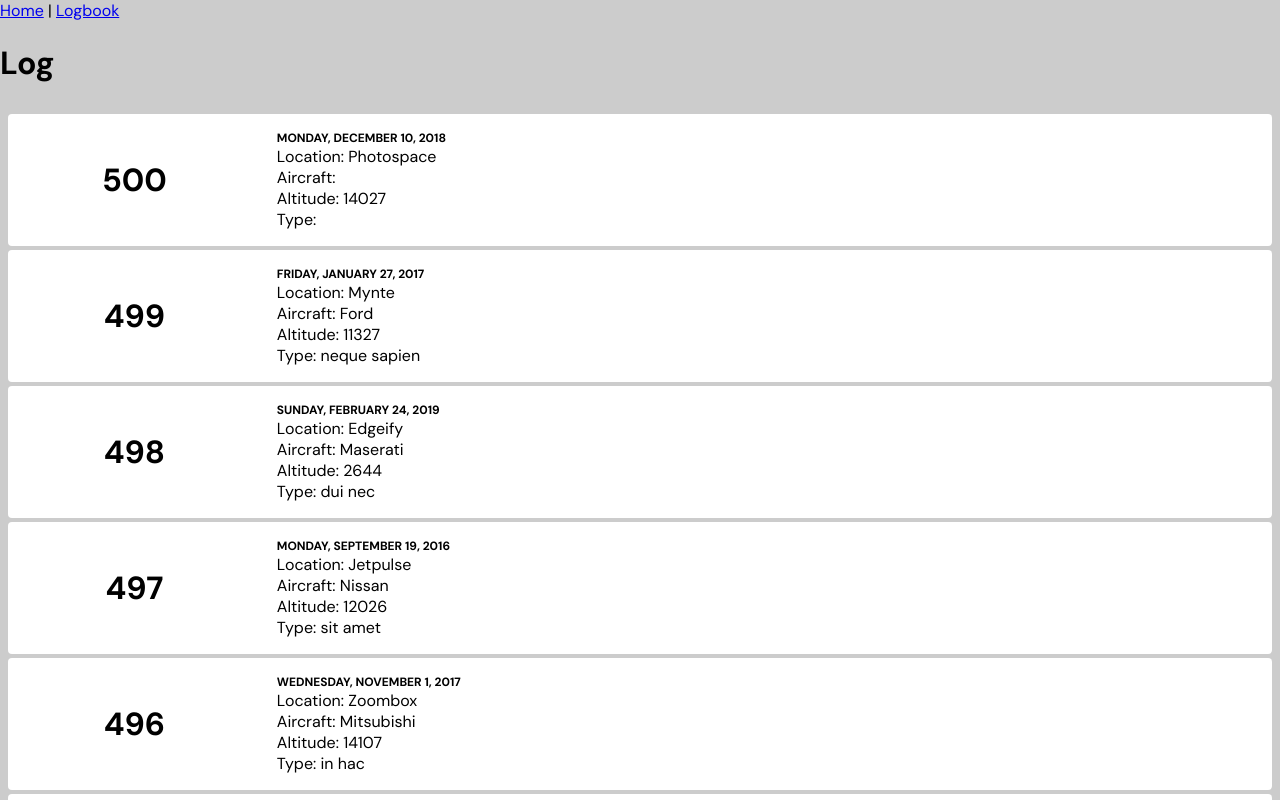
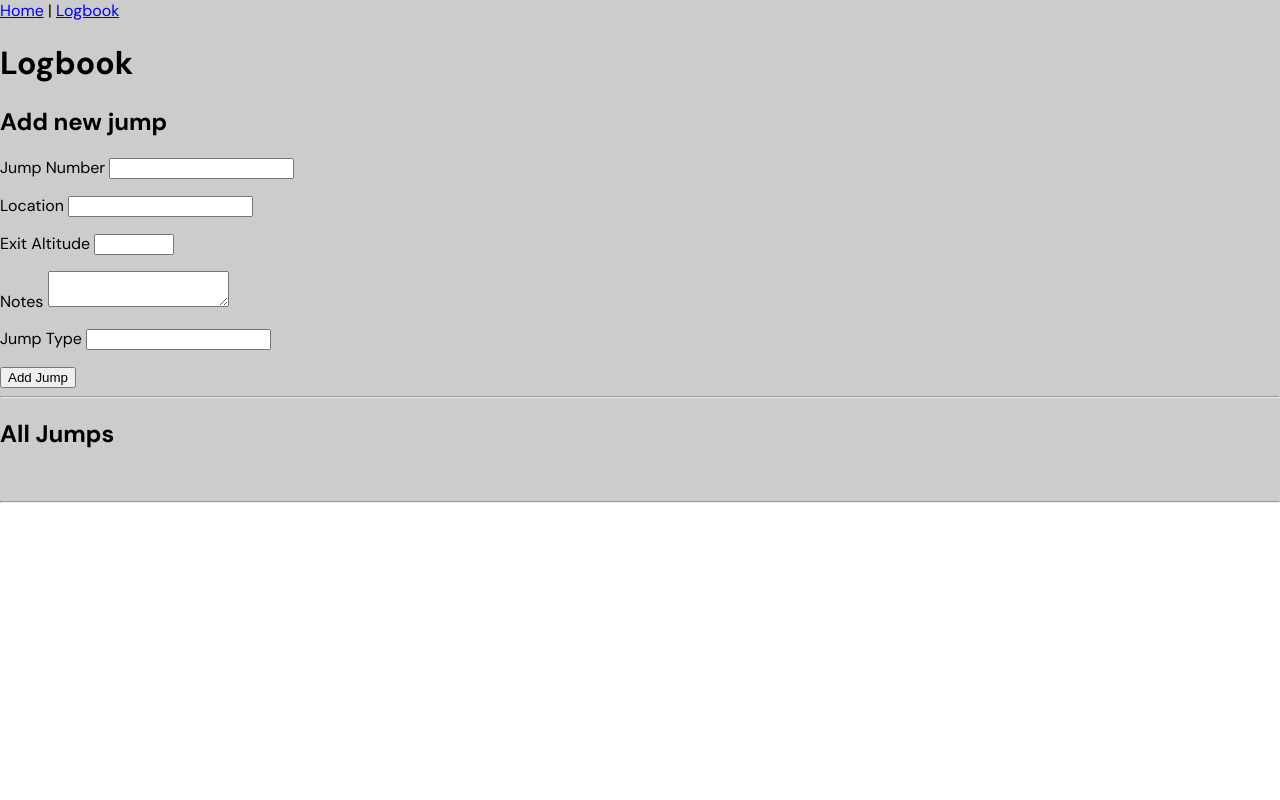
Before and after one commit to jamespatrickgibson/tracer-web, a Vue app: page /logbook in a window 1280 px wide. Shown: the top 800 px of the page. Built offline with nearby package versions, Linux system fonts and the light colour scheme.

Commit message:
Got a basic version of the add jump form working.

```diff
--- a/src/views/Log.vue
+++ b/src/views/Log.vue
@@ -1,9 +1,56 @@
 <template>
   <div class="log">
-    <h1>Log</h1>
-    <section class="logbook">
+    <h1>Logbook</h1>
+    <div class="jump-form">
+      <h2>Add new jump</h2>
+      <p>Jump Number <input v-model.number="newJump.jumpNumber" type="number"/></p>
+      <p>
+        <label>Location
+          <input v-model.lazy="newJump.location"/>
+        </label>
+      </p>
+      <p>
+        <label>Exit Altitude
+          <input v-model.lazy="newJump.exitAltitude" type="number" min="1500" max="15000"/>
+        </label>
+      </p>
+      <p>Notes <textarea v-model.lazy="newJump.notes"/></p>
+      <p>Jump Type <input v-model.lazy="newJump.jumpType"/></p>
+      <button @click="addJump">Add Jump</button>
+    </div>
+    <!--<pre>{{ newJump }}</pre>-->
+
+    <hr>
+    <h2>All Jumps</h2>
+    <!--
+    <div class="jump-list" v-for="(jump, n) in jumps" :key="jump.name">
+      <p>
+        <span><pre>{{ jump }}</pre></span>
+        <button @click="removeJump(n)">Delete Jump</button>
+      </p>
+    </div>
+    -->
+    <ol class="jumps">
+      <li v-for="(jump, n) in sortedJumps" :key="jump.jumpNumber" class="jump">
+        <p class="jump__number">{{ jump.jumpNumber }}</p>
+        <div class="jump__overview">
+          <p class="jump__date">{{ jumpDate(jump.date) }}</p>
+          <p>Location: {{ jump.location }}</p>
+          <p>Aircraft: {{ jump.aircraft }}</p>
+          <p>Altitude: {{ jump.exitAltitude }}</p>
+          <!--<p>Delay: {{ jump.freefallDelay }}s</p>-->
+          <!--<p>Notes: {{ jump.notes }}</p>-->
+          <p>Type: {{ jump.jumpType }}</p>
+          <button @click="removeJump(n)">Delete Jump</button>
+        </div>
+      </li>
+    </ol>
+
+    <hr>
+
+    <section class="logbook" v-show="false">
       <ol class="jumps">
-        <li v-for="jump in sortedJumps" :key="jump.jumpNumber" class="jump">
+        <li v-for="jump in logbook" :key="jump.jumpNumber" class="jump">
           <p class="jump__number">{{ jump.jumpNumber }}</p>
           <div class="jump__overview">
             <p class="jump__date">{{ jumpDate(jump.date) }}</p>
@@ -29,22 +76,66 @@ export default {
   name: 'log',
   data () {
     return {
-      logbook: logbookData
+      logbook: logbookData,
+      jumps: [],
+      newJump: {
+        id: null,
+        jumpNumber: null,
+        date: new Date().toISOString(),
+        location: null,
+        exitAltitude: null,
+        notes: null,
+        jumpType: null
+      }
+    }
+  },
+  mounted () {
+    if (localStorage.getItem('jumps')) {
+      try {
+        let jumpData = JSON.parse(localStorage.getItem('jumps'))
+        this.jumps = jumpData
+      } catch (e) {
+        localStorage.removeItem('jumps')
+      }
     }
   },
   computed: {
     sortedJumps () {
-      return this.logbook.slice(0).sort((b, a) => parseFloat(a.jumpNumber) - parseFloat(b.jumpNumber))
+      return this.jumps.slice(0).sort((b, a) => parseFloat(a.jumpNumber) - parseFloat(b.jumpNumber))
     }
   },
   methods: {
+    addJump () {
+      // Ensure that something is typed
+      if (!this.newJump) {
+        return
+      }
+
+      this.jumps.push(this.newJump)
+      this.newJump = {
+        id: null,
+        jumpNumber: (this.sortedJumps[0].jumpNumber + 1),
+        date: new Date().toISOString(),
+        location: null,
+        exitAltitude: null,
+        notes: null,
+        jumpType: null
+      }
+      this.saveJumps()
+    },
+
+    removeJump (x) {
+      this.jumps.splice(x, 1)
+      this.saveJumps()
+    },
+    saveJumps () {
+      const parsed = JSON.stringify(this.jumps)
+      localStorage.setItem('jumps', parsed)
+    },
     jumpDate (d) {
       const options = { weekday: 'long', year: 'numeric', month: 'long', day: 'numeric' }
       const formattedDate = new Date(d).toLocaleDateString('en-US', options)
       return formattedDate
-    },
-    sortItems () {
-      // homes.sort((a, b) => parseFloat(a.price) - parseFloat(b.price));
     }
   }
 }
```
